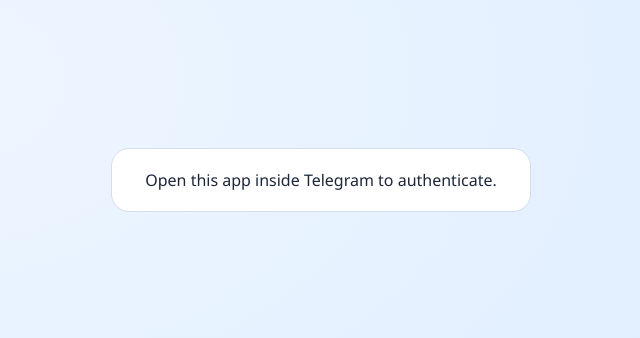
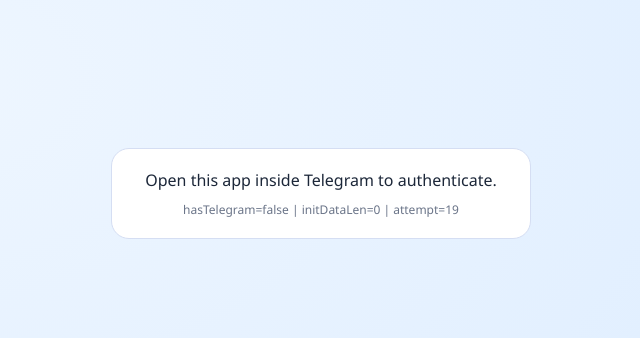
Before and after one commit to asilbek-0311/telegram-webapp-simple-game, a Next.js app: page / in a window 1280 px wide. Shown: the top 338 px of the page, without its empty margins (319-959 px from the left). Built offline with nearby package versions, Linux system fonts and the light colour scheme.

Commit message:
Add temporary debug panel and initData retry

```diff
--- a/app/globals.css
+++ b/app/globals.css
@@ -42,6 +42,13 @@
   border-radius: 18px;
   padding: 20px;
   text-align: center;
+}
+
+.debugPanel {
+  margin-top: 10px;
+  font-size: 12px;
+  color: var(--muted);
+  word-break: break-all;
 }
 
 .topBar {
--- a/app/page.tsx
+++ b/app/page.tsx
@@ -66,6 +66,7 @@
     "loading"
   );
   const [statusMessage, setStatusMessage] = useState("Authenticating...");
+  const [debugInfo, setDebugInfo] = useState<string>("");
   const [graph, setGraph] = useState<GraphApiResponse | null>(null);
   const [isPanelOpen, setIsPanelOpen] = useState(false);
   const [query, setQuery] = useState("");
@@ -98,13 +99,29 @@
   }, []);
 
   useEffect(() => {
+    let cancelled = false;
+    let attempts = 0;
+    const maxAttempts = 20;
+
     const run = async () => {
       try {
         window.Telegram?.WebApp?.ready?.();
         window.Telegram?.WebApp?.expand?.();
 
-        const initData = window.Telegram?.WebApp?.initData?.trim();
+        const initData = window.Telegram?.WebApp?.initData?.trim() ?? "";
+        const hasTelegram = Boolean(window.Telegram?.WebApp);
+
+        setDebugInfo(
+          `hasTelegram=${hasTelegram} | initDataLen=${initData.length} | attempt=${attempts}`
+        );
+
         if (!initData) {
+          attempts += 1;
+          if (attempts < maxAttempts && !cancelled) {
+            window.setTimeout(run, 150);
+            return;
+          }
+
           setStatus("blocked");
           setStatusMessage("Open this app inside Telegram to authenticate.");
           return;
@@ -138,6 +155,9 @@
     };
 
     void run();
+    return () => {
+      cancelled = true;
+    };
   }, [loadGraph]);
 
   const handleSearch = useCallback(async () => {
@@ -259,7 +279,10 @@
   if (status !== "ready" || !graph) {
     return (
       <div className="screen">
-        <div className="stateCard">{statusMessage}</div>
+        <div className="stateCard">
+          <div>{statusMessage}</div>
+          <div className="debugPanel">{debugInfo}</div>
+        </div>
       </div>
     );
   }
```
